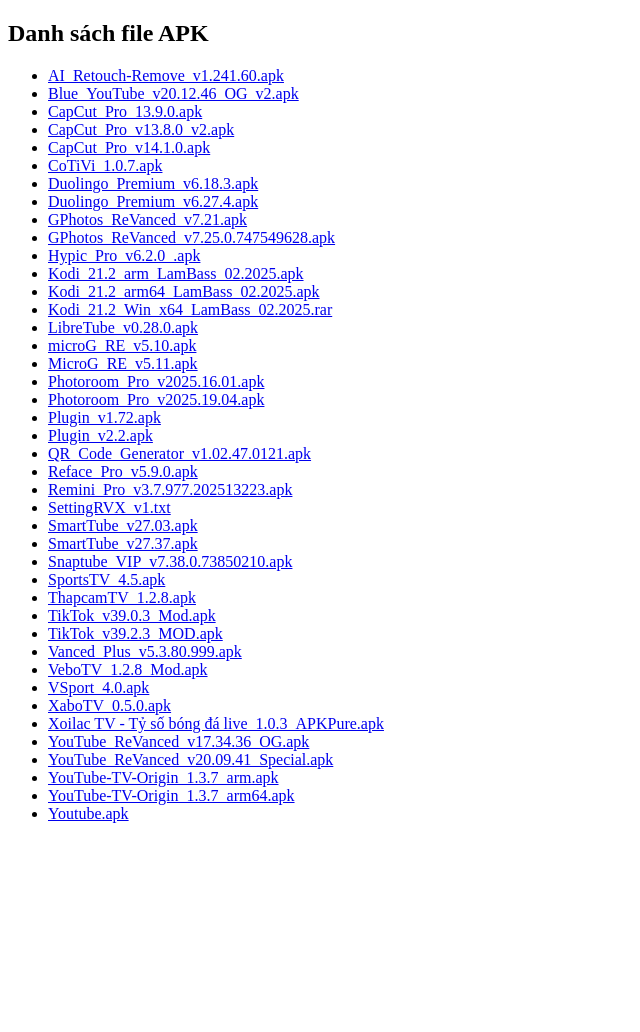
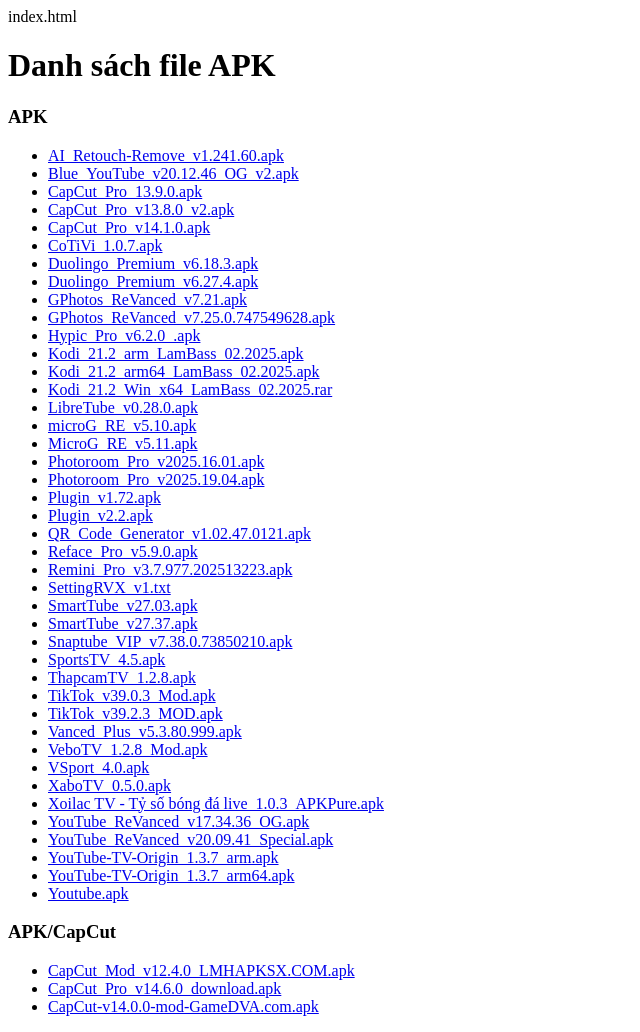
Before and after one commit to anhducjp2002/anhduc.github.io, a plain HTML site: page index.html in a window 1280 px wide. Shown: the whole page, without its empty margins (0-640 px from the left). Before the commit the page ends 839 px from the top, so only its background shows below. Drawn offline with Linux system fonts and the light colour scheme.

Commit message:
Update index.html

```diff
--- a/index.html
+++ b/index.html
@@ -1,13 +1,10 @@
+index.html
 <!DOCTYPE html>
-<html lang="en">
-<head>
-  <meta charset="UTF-8">
-  <title>APK Downloads</title>
-</head>
-<body>
-  <h2>Danh sách file APK</h2>
-  <ul>
-    <li><a href="https://drive.google.com/uc?export=download&id=1_BD3OkcrSg1bfIneyTu4siA_CyDOeGRv">AI_Retouch-Remove_v1.241.60.apk</a></li>
+<html><head><meta charset='UTF-8'><title>Danh sách file APK</title></head><body>
+<h1>Danh sách file APK</h1>
+<h3>APK</h3>
+<ul>
+<li><a href="https://drive.google.com/uc?export=download&id=1_BD3OkcrSg1bfIneyTu4siA_CyDOeGRv">AI_Retouch-Remove_v1.241.60.apk</a></li>
 <li><a href="https://drive.google.com/uc?export=download&id=1OKpDOAaa7kC9jBOTL4RpugJnQi7pn40f">Blue_YouTube_v20.12.46_OG_v2.apk</a></li>
 <li><a href="https://drive.google.com/uc?export=download&id=1HOgV3WEZXyp0dPHZFhfEuQin6HiDgDYe">CapCut_Pro_13.9.0.apk</a></li>
 <li><a href="https://drive.google.com/uc?export=download&id=1rPnDB7rJRqdvQI5P6jliQTsHkuqUG_FE">CapCut_Pro_v13.8.0_v2.apk</a></li>
@@ -49,6 +46,11 @@
 <li><a href="https://drive.google.com/uc?export=download&id=1Y77azauo0_TLCYlCYTWyy6lnLHlX0i9i">YouTube-TV-Origin_1.3.7_arm.apk</a></li>
 <li><a href="https://drive.google.com/uc?export=download&id=13moRWejZtka4YlKgjiHXDgWWpLBRiExI">YouTube-TV-Origin_1.3.7_arm64.apk</a></li>
 <li><a href="https://drive.google.com/uc?export=download&id=1ObJdq1fJlGhy7fhxX-5zE7gWqlCNIf09">Youtube.apk</a></li>
-  </ul>
-</body>
-</html>
+</ul>
+<h3>APK/CapCut</h3>
+<ul>
+<li><a href="https://drive.google.com/uc?export=download&id=1CBHUoUIzva1ui-wI8LnVWHGQ-NMjSLzZ">CapCut_Mod_v12.4.0_LMHAPKSX.COM.apk</a></li>
+<li><a href="https://drive.google.com/uc?export=download&id=1LfX4oM999wXJlpJWFZuyvAWDT_lf782t">CapCut_Pro_v14.6.0_download.apk</a></li>
+<li><a href="https://drive.google.com/uc?export=download&id=18YGlVj9O_xT417XW53_AYyFsoSQRwPgo">CapCut-v14.0.0-mod-GameDVA.com.apk</a></li>
+</ul>
+</body></html>
```
